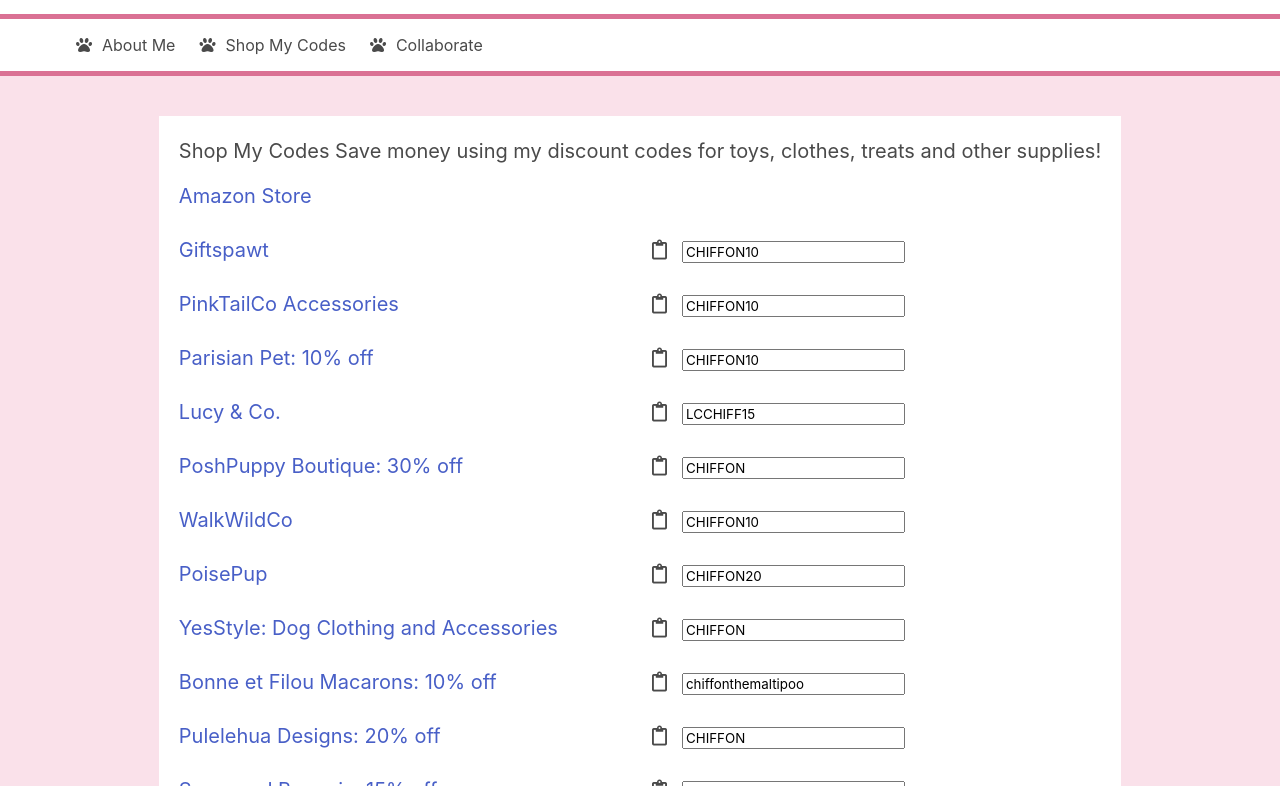
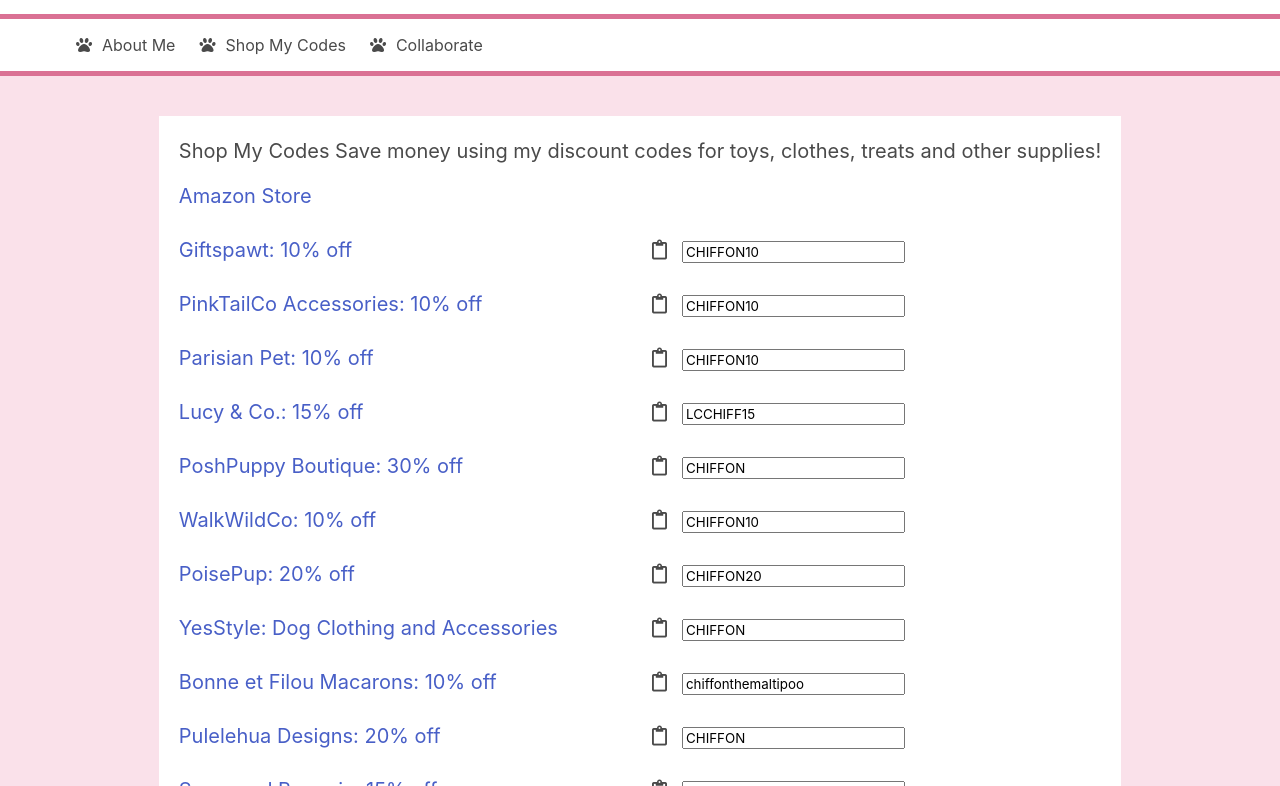
Before and after one commit to TechieQian/chiffon, a React (Create React App) app: page /shop in a window 1280 px wide. Shown: the part 478-1264 px from the top of the page. Built offline with nearby package versions, Linux system fonts and the light colour scheme.

Commit message:
added discounts

```diff
--- a/src/data/sponsors.ts
+++ b/src/data/sponsors.ts
@@ -10,12 +10,12 @@
   },
   {
     link: "https://www.giftspawt.com/?ref=chiffon",
-    label: "Giftspawt",
+    label: "Giftspawt: 10% off",
     code: "CHIFFON10",
   },
   {
     link: "https://pinktailco.com/",
-    label: "PinkTailCo Accessories",
+    label: "PinkTailCo Accessories: 10% off",
     code: "CHIFFON10",
   },
   {
@@ -26,7 +26,7 @@
   },
   {
     link: "http://lucyand.co/",
-    label: "Lucy & Co.",
+    label: "Lucy & Co.: 15% off",
     code: "LCCHIFF15",
   },
   {
@@ -36,12 +36,12 @@
   },
   {
     link: "https://www.etsy.com/shop/WalkWildCo",
-    label: "WalkWildCo",
+    label: "WalkWildCo: 10% off",
     code: "CHIFFON10",
   },
   {
     link: "https://poisepup.com/discount/CHIFFON20",
-    label: "PoisePup",
+    label: "PoisePup: 20% off",
     code: "CHIFFON20",
   },
   {
```
